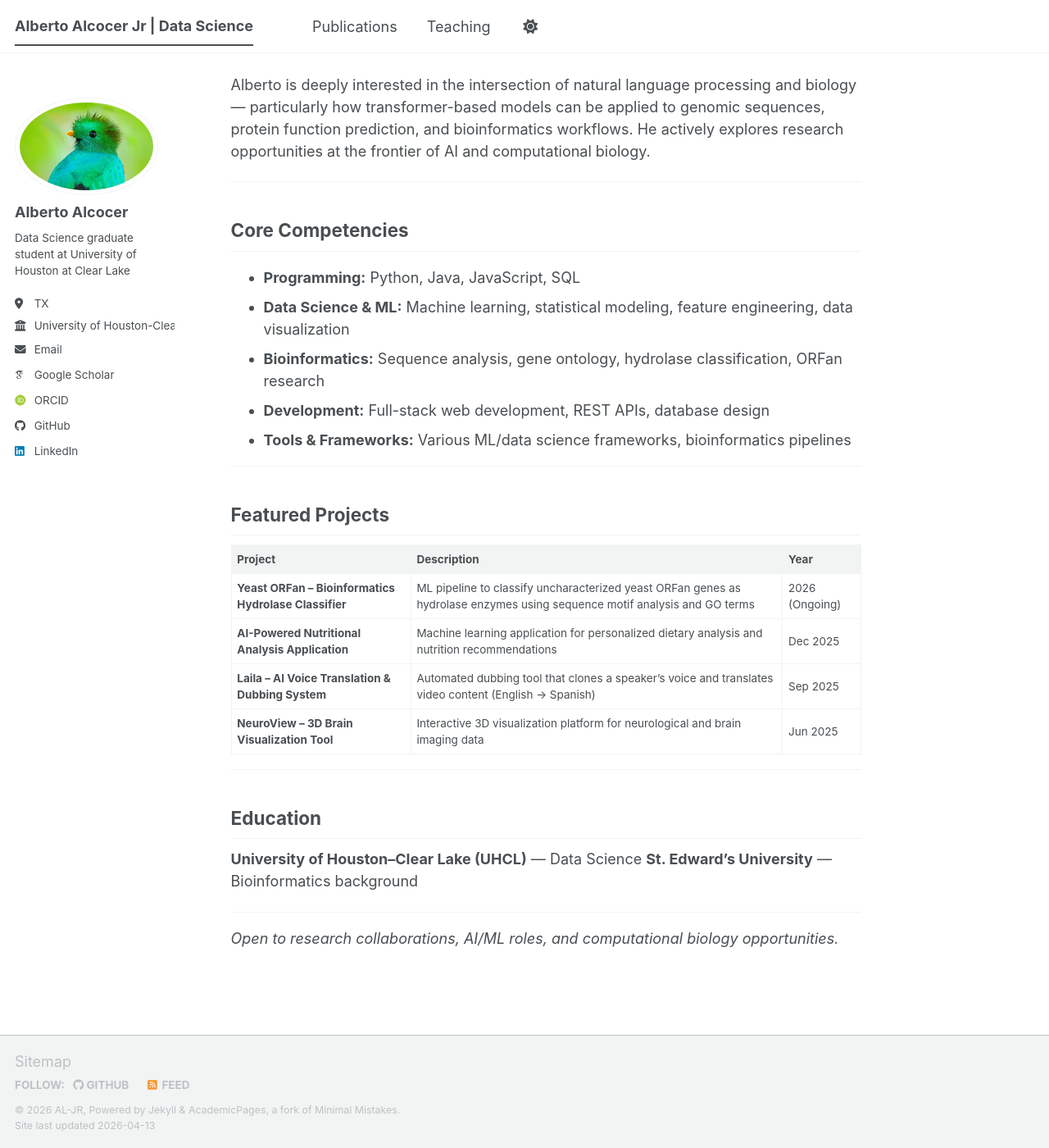
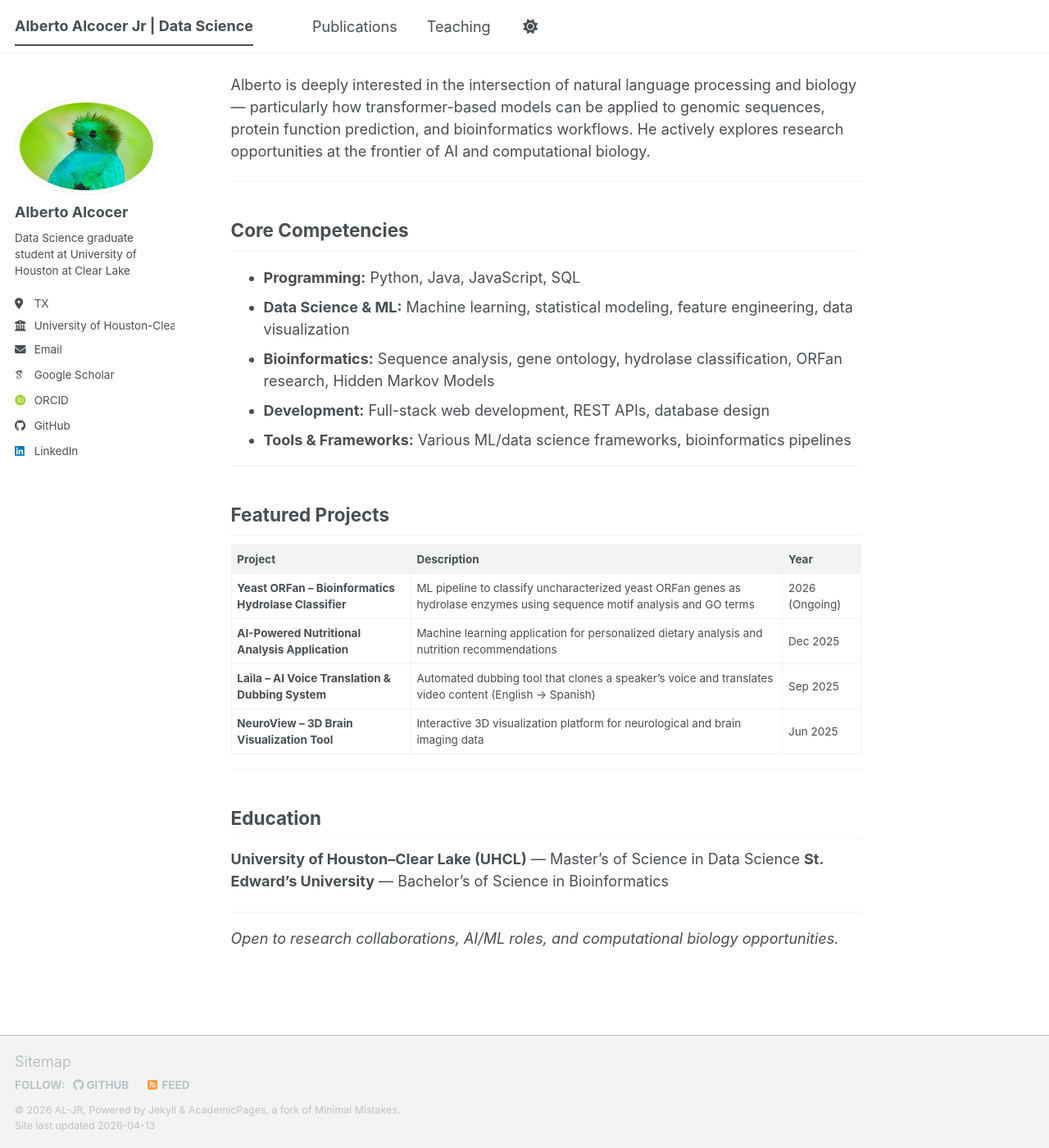
Before and after one commit to AL-JR/AL-JR.github.io, a Jekyll site: the page built from _pages/about.md, in a window 1280 px wide and 1400 px high, scrolled down 858 px. Shown: the whole window at 82% size. Built offline with Jekyll 4.4.1, drawn with Linux system fonts in a browser that asks for light colours; some web fonts are replaced; a script bundle is joined from its source files by our own code; library files that are not in the unit come from our copies; some of the changed text lies outside the part shown.

Commit message:
Update about.md
update to info

```diff
--- a/_pages/about.md
+++ b/_pages/about.md
@@ -27,7 +27,7 @@ Alberto is deeply interested in the intersection of natural language processing
 
 - **Programming:** Python, Java, JavaScript, SQL
 - **Data Science & ML:** Machine learning, statistical modeling, feature engineering, data visualization
-- **Bioinformatics:** Sequence analysis, gene ontology, hydrolase classification, ORFan research
+- **Bioinformatics:** Sequence analysis, gene ontology, hydrolase classification, ORFan research, Hidden Markov Models
 - **Development:** Full-stack web development, REST APIs, database design
 - **Tools & Frameworks:** Various ML/data science frameworks, bioinformatics pipelines
 
@@ -46,8 +46,8 @@ Alberto is deeply interested in the intersection of natural language processing
 
 ## Education
 
-**University of Houston–Clear Lake (UHCL)** — Data Science
-**St. Edward's University** — Bioinformatics background
+**University of Houston–Clear Lake (UHCL)** — Master's of Science in Data Science
+**St. Edward's University** — Bachelor's of Science in Bioinformatics
 
 ---
 
```
Also changed, not shown: other parts of _pages/about.md (+1 -1 lines).
